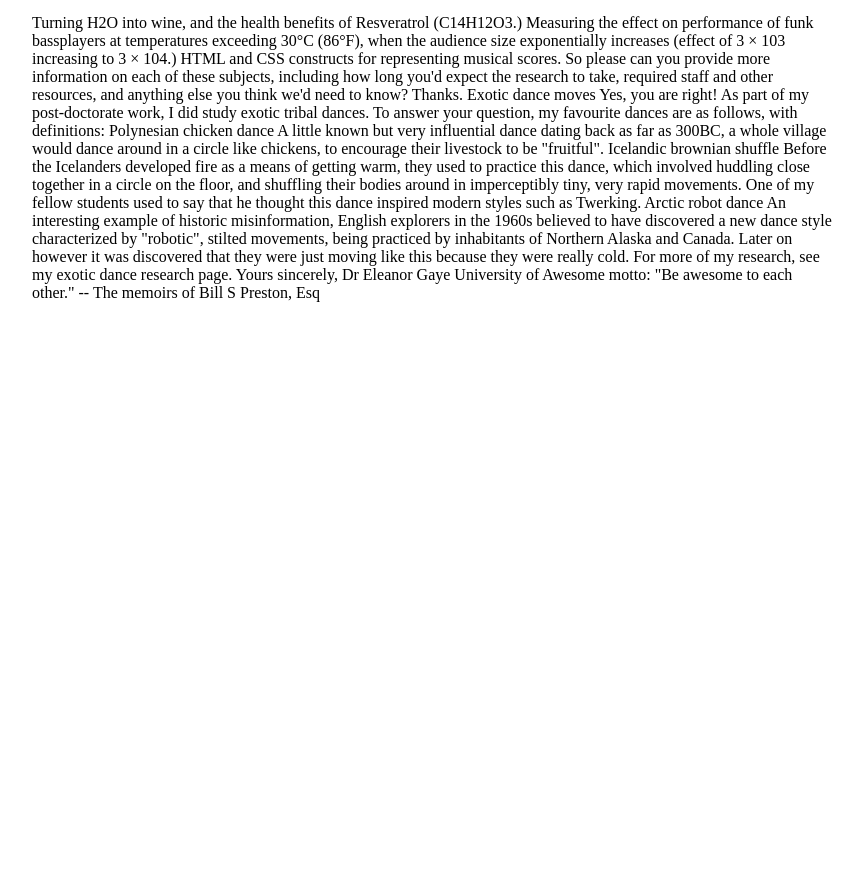
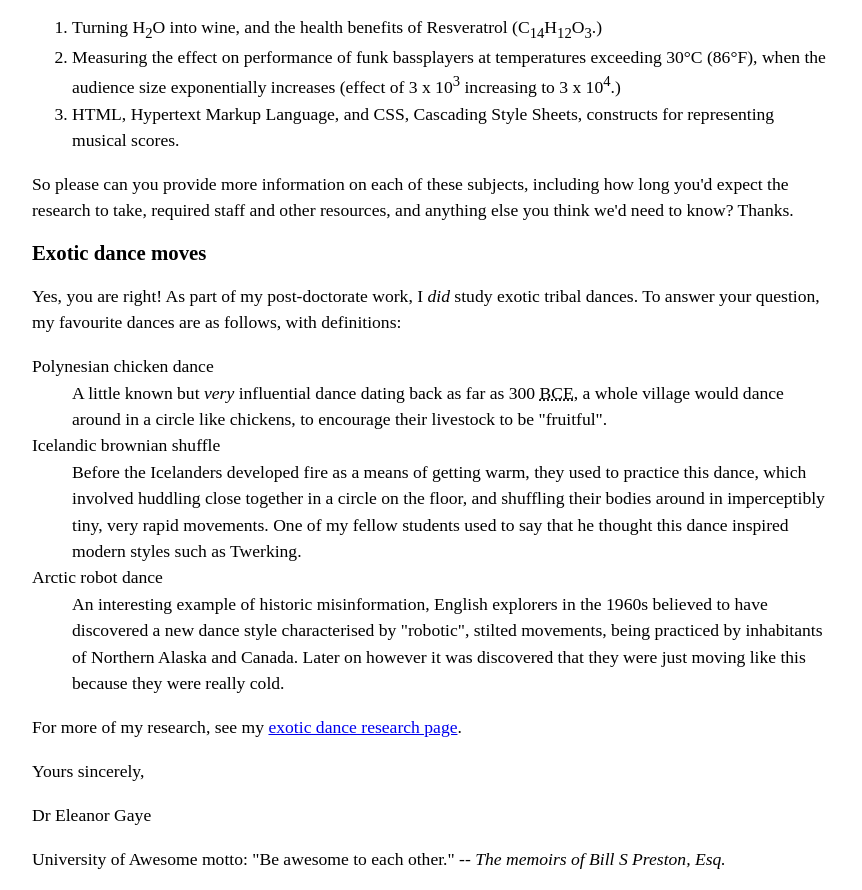
Before and after one commit to emkartch/emkartch.github.io, a plain HTML site: page ica/ica3a/ica3a.html in a window 1280 px wide. Shown: the part 930-1820 px from the top of the page, without its empty margins (208-1070 px from the left). Before the commit the page ends 1232 px from the top, so only its background shows below. Drawn offline with Linux system fonts and the light colour scheme.

Commit message:
Update ica3a.html

```diff
--- a/ica/ica3a/ica3a.html
+++ b/ica/ica3a/ica3a.html
@@ -98,30 +98,89 @@
 
     </p>
 
-    Turning H2O into wine, and the health benefits of Resveratrol (C14H12O3.)
-    Measuring the effect on performance of funk bassplayers at temperatures exceeding 30°C (86°F), when the audience size exponentially increases (effect of 3 × 103 increasing to 3 × 104.)
-    HTML and CSS constructs for representing musical scores.
+    <ol>
+
+        <li>Turning H<sub>2</sub>O into wine, and the health benefits of Resveratrol (C<sub>14</sub>H<sub>12</sub>O<sub>3</sub>.)</li>
+        <li>Measuring the effect on performance of funk bassplayers at temperatures exceeding 30°C (86°F), when the audience size exponentially increases (effect of 3 x 10<sup>3</sup> increasing to 3 x 10<sup>4</sup>.)</li>
+        <li><abbr>HTML</abbr>, Hypertext Markup Language, and <abbr>CSS</abbr>, Cascading Style Sheets, constructs for representing musical scores.</li>
+
+    </ol>
+
+    <p>
 
         So please can you provide more information on each of these subjects, including how long you'd expect the research to take, required staff and other resources, and anything else you think we'd need to know? Thanks.
 
+    </p>
+
+    <h2>
 
         Exotic dance moves
 
-    Yes, you are right! As part of my post-doctorate work, I did study exotic tribal dances. To answer your question, my favourite dances are as follows, with definitions:
+    </h2>
+
+    <p>
+
+        Yes, you are right! As part of my post-doctorate work, I <em>did</em> study exotic tribal dances. To answer your question, my favourite dances are as follows, with definitions:
+
+    </p>
+
+
+    <dl>
+
+        <dt>
 
             Polynesian chicken dance
-    A little known but very influential dance dating back as far as 300BC, a whole village would dance around in a circle like chickens, to encourage their livestock to be "fruitful".
-    Icelandic brownian shuffle
+
+        </dt>
+
+            <dd>
+
+                A little known but <em>very</em> influential dance dating back as far as 300 <abbr title="Before Common Era">BCE</abbr>, a whole village would dance around in a circle like chickens, to encourage their livestock to be "fruitful".
+
+            </dd>
+
+        <dt>Icelandic brownian shuffle</dt>
+
+            <dd>
+
                 Before the Icelanders developed fire as a means of getting warm, they used to practice this dance, which involved huddling close together in a circle on the floor, and shuffling their bodies around in imperceptibly tiny, very rapid movements. One of my fellow students used to say that he thought this dance inspired modern styles such as Twerking.
-    Arctic robot dance
-    An interesting example of historic misinformation, English explorers in the 1960s believed to have discovered a new dance style characterized by "robotic", stilted movements, being practiced by inhabitants of Northern Alaska and Canada. Later on however it was discovered that they were just moving like this because they were really cold.
 
-    For more of my research, see my exotic dance research page.
+            </dd>
+
+        <dt>Arctic robot dance</dt>
+
+            <dd>
+
+                An interesting example of historic misinformation, English explorers in the 1960s believed to have discovered a new dance style characterised by "robotic", stilted movements, being practiced by inhabitants of Northern Alaska and Canada. Later on however it was discovered that they were just moving like this because they were really cold.
+
+            </dd>
+
+      </dl>
+
+    <p>
+
+        For more of my research, see my <a href="http://www.example.com" title="exotic dance research page">exotic dance research page</a>.
+
+    </p>
+
+    <p>
 
         Yours sincerely,
+
+    </p>
+
+    <p>
+
         Dr Eleanor Gaye
 
-    University of Awesome motto: "Be awesome to each other." -- The memoirs of Bill S Preston, Esq
+    </p>
+
+    <p>
+
+        University of Awesome motto: "Be awesome to each other." -- <cite>The memoirs of Bill S Preston, Esq.</cite>
+
+    </p>
+
 
 </body>
 </html>
```
Lines whose indentation alone changed are shown as unchanged.
